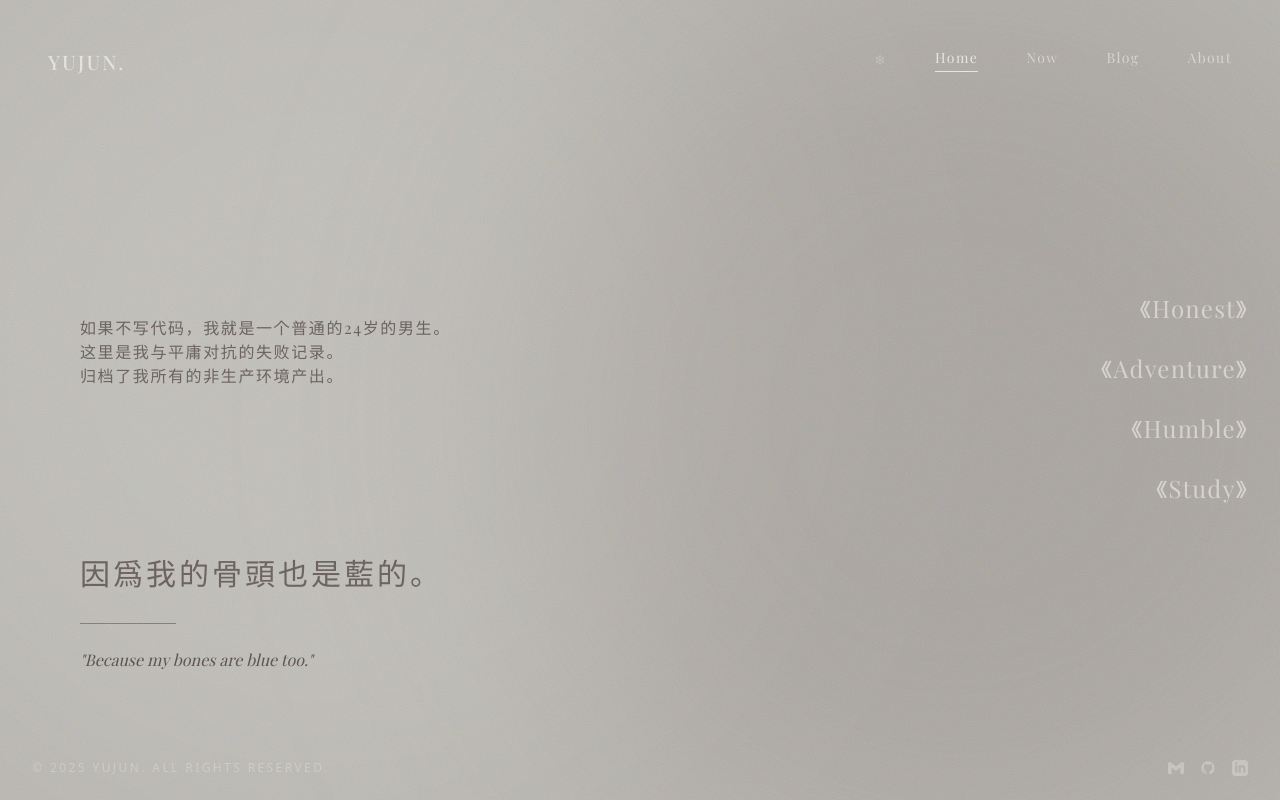
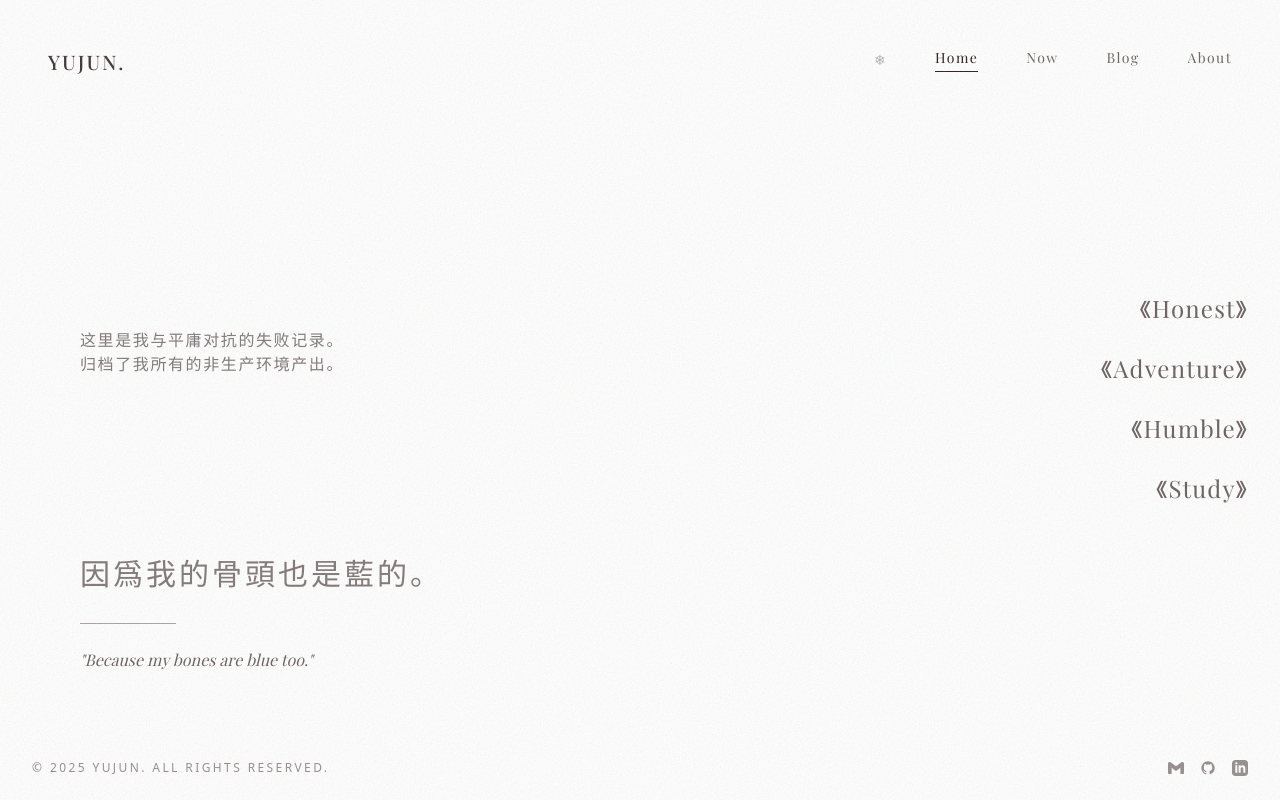
Before and after one commit to wushixuan238/yujunpan_bolog_2026, a React (Vite) app: page / in a window 1280 px wide. Built offline with nearby package versions, Linux system fonts and the light colour scheme; a web font is replaced by a local one.

Commit message:
feat: change color

```diff
--- a/App.tsx
+++ b/App.tsx
@@ -34,7 +34,7 @@ export default function App() {
 
 
   return (
-    <div className={`relative min-h-screen w-full font-serif text-saka-highlight overflow-hidden transition-opacity duration-1000 ${mounted ? 'opacity-100' : 'opacity-0'}`}>
+    <div className={`relative min-h-screen w-full font-serif text-saka-ink overflow-hidden transition-opacity duration-1000 ${mounted ? 'opacity-100' : 'opacity-0'}`}>
 
       {/* 1. Background Layer: Gradients */}
       <OrganicBackground />
@@ -69,7 +69,6 @@ export default function App() {
                 Yujun <br /> Pan
               </h1> */}
               <p className="text-sm md:text-base text-saka-ink opacity-60 font-serif tracking-widest mb-12">
-                如果不写代码，我就是一个普通的24岁的男生。<br />
                 这里是我与平庸对抗的失败记录。<br />
                 归档了我所有的非生产环境产出。
               </p>
@@ -87,7 +86,7 @@ export default function App() {
             </div>
 
             {/* Right Side: The List (Interactive) */}
-            <div className="w-full md:w-auto flex flex-col items-start md:items-end gap-6 text-saka-highlight mix-blend-overlay md:pr-0 md:mr-0 md:absolute md:right-8 md:top-1/2 md:-translate-y-1/2">
+            <div className="w-full md:w-auto flex flex-col items-start md:items-end gap-6 text-saka-ink md:pr-0 md:mr-0 md:absolute md:right-8 md:top-1/2 md:-translate-y-1/2">
               {playList.map((item, index) => (
                 <div
                   key={item.id}
@@ -110,7 +109,7 @@ export default function App() {
 
                     {/* Subtle reveal of original title on hover */}
                     <span className={`
-                    text-xs md:text-sm tracking-widest font-light mt-1 text-saka-highlight/80
+                    text-xs md:text-sm tracking-widest font-light mt-1 text-saka-ink/80
                     transition-all duration-500
                     ${hoveredItem === item.id ? 'max-h-10 opacity-100 translate-y-0' : 'max-h-0 opacity-0 -translate-y-2'}
                   `}>
@@ -125,20 +124,20 @@ export default function App() {
         )}
 
         {/* Footer / Copyright */}
-        <footer className="absolute bottom-6 left-8 right-8 flex justify-between items-center text-[10px] md:text-xs text-saka-highlight/40 tracking-[0.2em] font-sans mix-blend-overlay uppercase">
+        <footer className="absolute bottom-6 left-8 right-8 flex justify-between items-center text-[10px] md:text-xs text-saka-ink/50 tracking-[0.2em] font-sans uppercase">
           <span>© {new Date().getFullYear()} Yujun. All Rights Reserved.</span>
           <div className="flex space-x-4">
-            <a href="mailto:wushixuan238@gmail.com" className="hover:text-saka-highlight/70 transition-colors duration-300" title="Email">
+            <a href="mailto:wushixuan238@gmail.com" className="hover:text-saka-ink/80 transition-colors duration-300" title="Email">
               <svg className="h-4 w-4" fill="currentColor" viewBox="0 0 24 24">
                 <path d="M24 5.457v13.909c0 .904-.732 1.636-1.636 1.636h-3.819V11.73L12 16.64l-6.545-4.91v9.273H1.636A1.636 1.636 0 0 1 0 19.366V5.457c0-2.023 2.309-3.178 3.927-1.964L5.455 4.64 12 9.548l6.545-4.91 1.528-1.145C21.69 2.28 24 3.434 24 5.457z" />
               </svg>
             </a>
-            <a href="https://github.com/wushixuan238" target="_blank" rel="noopener noreferrer" className="hover:text-saka-highlight/70 transition-colors duration-300" title="GitHub">
+            <a href="https://github.com/wushixuan238" target="_blank" rel="noopener noreferrer" className="hover:text-saka-ink/80 transition-colors duration-300" title="GitHub">
               <svg className="h-4 w-4" fill="currentColor" viewBox="0 0 24 24">
                 <path fillRule="evenodd" d="M12 2C6.477 2 2 6.477 2 12c0 4.418 2.865 8.165 6.839 9.49.5.092.682-.217.682-.482 0-.237-.009-.868-.014-1.703-2.782.605-3.369-1.343-3.369-1.343-.454-1.158-1.11-1.466-1.11-1.466-.908-.62.069-.608.069-.608 1.003.07 1.531 1.032 1.531 1.032.892 1.53 2.341 1.088 2.91.832.092-.647.35-1.088.636-1.338-2.22-.253-4.555-1.113-4.555-4.951 0-1.093.39-1.988 1.031-2.688-.103-.253-.446-1.272.098-2.65 0 0 .84-.27 2.75 1.026A9.564 9.564 0 0112 6.844c.85.004 1.705.115 2.504.337 1.909-1.296 2.747-1.027 2.747-1.027.546 1.379.203 2.398.1 2.651.64.7 1.03 1.595 1.03 2.688 0 3.848-2.338 4.695-4.566 4.943.359.309.678.92.678 1.855 0 1.338-.012 2.419-.012 2.747 0 .268.18.58.688.482A10.001 10.001 0 0022 12c0-5.523-4.477-10-10-10z" clipRule="evenodd" />
               </svg>
             </a>
-            <a href="https://www.linkedin.com/in/yujun-pan-094756364/" target="_blank" rel="noopener noreferrer" className="hover:text-saka-highlight/70 transition-colors duration-300" title="LinkedIn">
+            <a href="https://www.linkedin.com/in/yujun-pan-094756364/" target="_blank" rel="noopener noreferrer" className="hover:text-saka-ink/80 transition-colors duration-300" title="LinkedIn">
               <svg className="h-4 w-4" fill="currentColor" viewBox="0 0 24 24">
                 <path fillRule="evenodd" d="M19 0h-14c-2.761 0-5 2.239-5 5v14c0 2.761 2.239 5 5 5h14c2.762 0 5-2.239 5-5v-14c0-2.761-2.238-5-5-5zm-11 19h-3v-11h3v11zm-1.5-12.268c-.966 0-1.75-.79-1.75-1.764s.784-1.764 1.75-1.764 1.75.79 1.75 1.764-.783 1.764-1.75 1.764zm13.5 12.268h-3v-5.604c0-3.368-4-3.113-4 0v5.604h-3v-11h3v1.765c1.396-2.586 7-2.777 7 2.476v6.759z" clipRule="evenodd" />
               </svg>
--- a/components/About.tsx
+++ b/components/About.tsx
@@ -60,10 +60,10 @@ const TimelineCard: React.FC<{ item: TimelineItem; index: number }> = ({ item, i
     style={{ animationDelay: `${index * 150}ms` }}
   >
     {/* Timeline line */}
-    <div className="absolute left-[3px] top-2 bottom-0 w-px bg-saka-highlight/20 group-last:hidden" />
+    <div className="absolute left-[3px] top-2 bottom-0 w-px bg-saka-ink/20 group-last:hidden" />
 
     {/* Timeline dot */}
-    <div className="absolute left-0 top-2 w-[7px] h-[7px] rounded-full bg-saka-highlight/60 ring-2 ring-saka-highlight/20" />
+    <div className="absolute left-0 top-2 w-[7px] h-[7px] rounded-full bg-saka-ink/60 ring-2 ring-saka-ink/20" />
 
     <div className="transition-all duration-500 group-hover:translate-x-2">
       <h3 className="text-lg md:text-xl font-medium text-saka-ink/90 mb-1">
@@ -72,9 +72,9 @@ const TimelineCard: React.FC<{ item: TimelineItem; index: number }> = ({ item, i
       <p className="text-sm md:text-base text-saka-ink/70 italic mb-2">
         {item.subtitle}
       </p>
-      <div className="flex flex-wrap gap-3 text-xs md:text-sm text-saka-highlight/70">
+      <div className="flex flex-wrap gap-3 text-xs md:text-sm text-saka-ink/70">
         {item.type && (
-          <span className="px-2 py-0.5 rounded-full bg-saka-highlight/10 backdrop-blur-sm">
+          <span className="px-2 py-0.5 rounded-full bg-saka-ink/10 backdrop-blur-sm">
             {item.type}
           </span>
         )}
@@ -108,8 +108,8 @@ const Section: React.FC<SectionProps> = ({ title, titleJp, children }) => (
       <h2 className="text-xl md:text-2xl font-light text-saka-ink/80 tracking-widest mb-1">
         {title}
       </h2>
-      <span className="text-sm text-saka-highlight/50 tracking-wider">{titleJp}</span>
-      <div className="mt-3 h-px w-16 bg-saka-highlight/30" />
+      <span className="text-sm text-saka-ink/50 tracking-wider">{titleJp}</span>
+      <div className="mt-3 h-px w-16 bg-saka-ink/20" />
     </div>
     {children}
   </div>
--- a/components/Navigation.tsx
+++ b/components/Navigation.tsx
@@ -18,7 +18,7 @@ interface NavigationProps {
 
 export const Navigation: React.FC<NavigationProps> = ({ currentPage, onNavigate, snowEnabled, onToggleSnow }) => {
   return (
-    <nav className="fixed top-0 left-0 w-full p-8 md:p-12 z-40 flex justify-between items-start mix-blend-difference text-saka-highlight">
+    <nav className="fixed top-0 left-0 w-full p-8 md:p-12 z-40 flex justify-between items-start text-saka-ink">
       <div
         onClick={() => onNavigate('home')}
         className="text-xl font-medium tracking-widest uppercase opacity-90 hover:opacity-100 transition-opacity cursor-pointer"
@@ -30,7 +30,7 @@ export const Navigation: React.FC<NavigationProps> = ({ currentPage, onNavigate,
         {/* Snow Toggle */}
         <button
           onClick={onToggleSnow}
-          className={`opacity-70 hover:opacity-100 transition-opacity ${snowEnabled ? 'text-saka-highlight' : 'text-saka-highlight/50'}`}
+          className={`opacity-70 hover:opacity-100 transition-opacity ${snowEnabled ? 'text-saka-ink' : 'text-saka-ink/50'}`}
           title={snowEnabled ? "Stop Snow" : "Let it Snow"}
         >
           ❄
--- a/components/OrganicBackground.tsx
+++ b/components/OrganicBackground.tsx
@@ -4,21 +4,11 @@ export const OrganicBackground: React.FC = () => {
   return (
     <div className="fixed inset-0 -z-10 h-full w-full bg-saka-stone">
       {/*
-        Unified stone color background with subtle texture
+        Clean white background
       */}
       <div
-        className="absolute inset-0 bg-[#B8B6B0]"
+        className="absolute inset-0 bg-white"
       />
-
-      {/*
-        Subtle atmospheric blobs for texture
-      */}
-
-      {/* Light variation */}
-      <div className="absolute -top-[10%] -left-[10%] w-[70vw] h-[70vw] rounded-full bg-[#EBE9E4] opacity-15 blur-[120px] mix-blend-screen animate-float" />
-
-      {/* Shadow variation */}
-      <div className="absolute -bottom-[10%] -right-[10%] w-[70vw] h-[70vw] rounded-full bg-[#9E8E8E] opacity-20 blur-[120px] mix-blend-multiply animate-float" style={{ animationDelay: '2s' }} />
     </div>
   );
 };
--- a/components/SnowEffect.tsx
+++ b/components/SnowEffect.tsx
@@ -42,12 +42,12 @@ export const SnowEffect: React.FC = () => {
 
         const draw = () => {
             ctx.clearRect(0, 0, width, height);
-            ctx.fillStyle = '#EBE9E4'; // saka-highlight
+            ctx.fillStyle = '#2A1B1B'; // saka-ink
 
             snowflakes.forEach((flake) => {
                 ctx.beginPath();
                 ctx.arc(flake.x, flake.y, flake.radius, 0, Math.PI * 2);
-                ctx.fillStyle = `rgba(235, 233, 228, ${flake.opacity})`; // saka-highlight with opacity
+                ctx.fillStyle = `rgba(42, 27, 27, ${flake.opacity})`; // saka-ink with opacity
                 ctx.fill();
 
                 // Update position
--- a/index.html
+++ b/index.html
@@ -104,8 +104,7 @@
     }
 
     body {
-      background-color: #B8B6B0;
-      /* saka-stone */
+      background-color: white;
     }
 
     /* Custom Selection Style */
```
